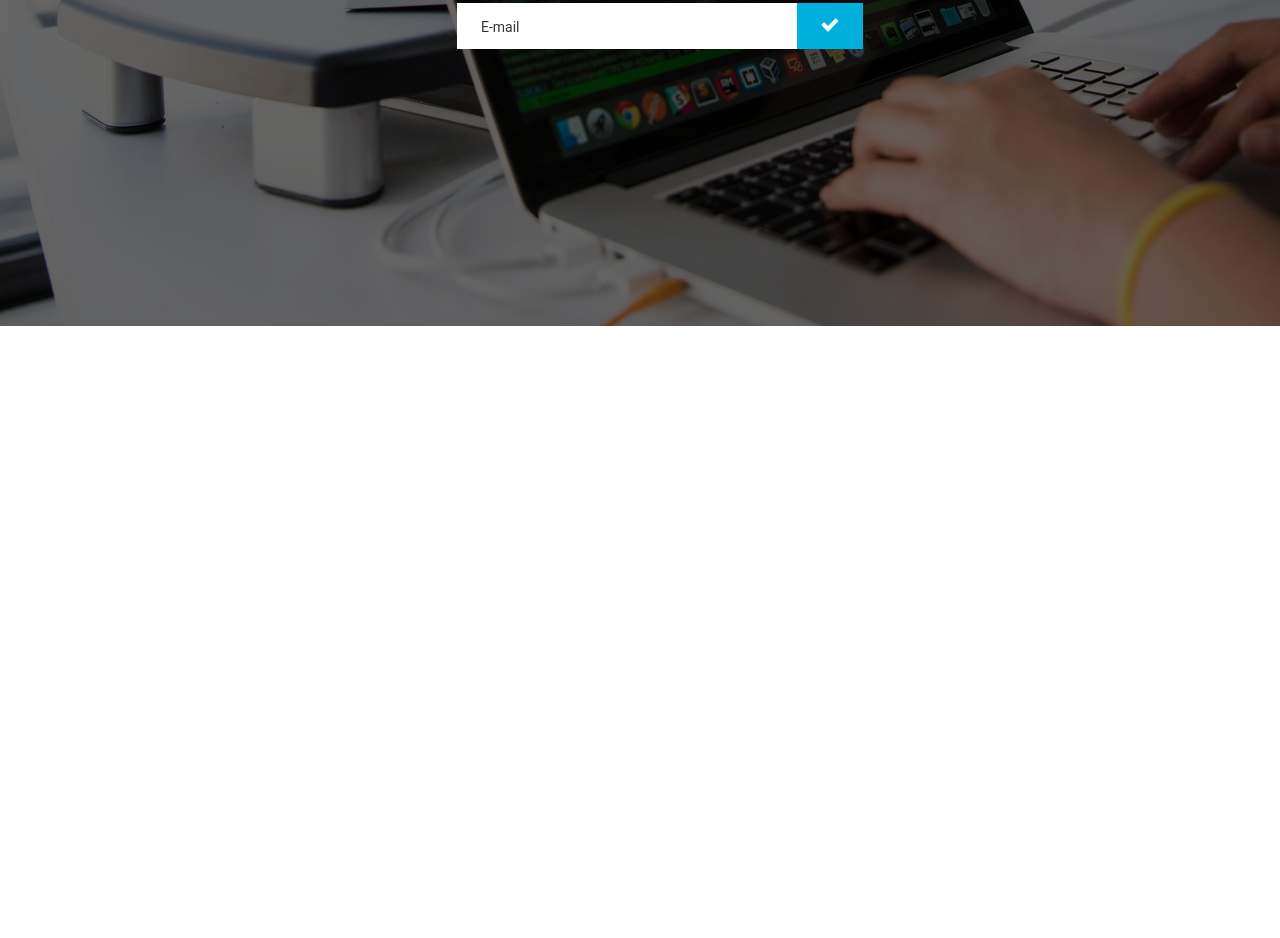
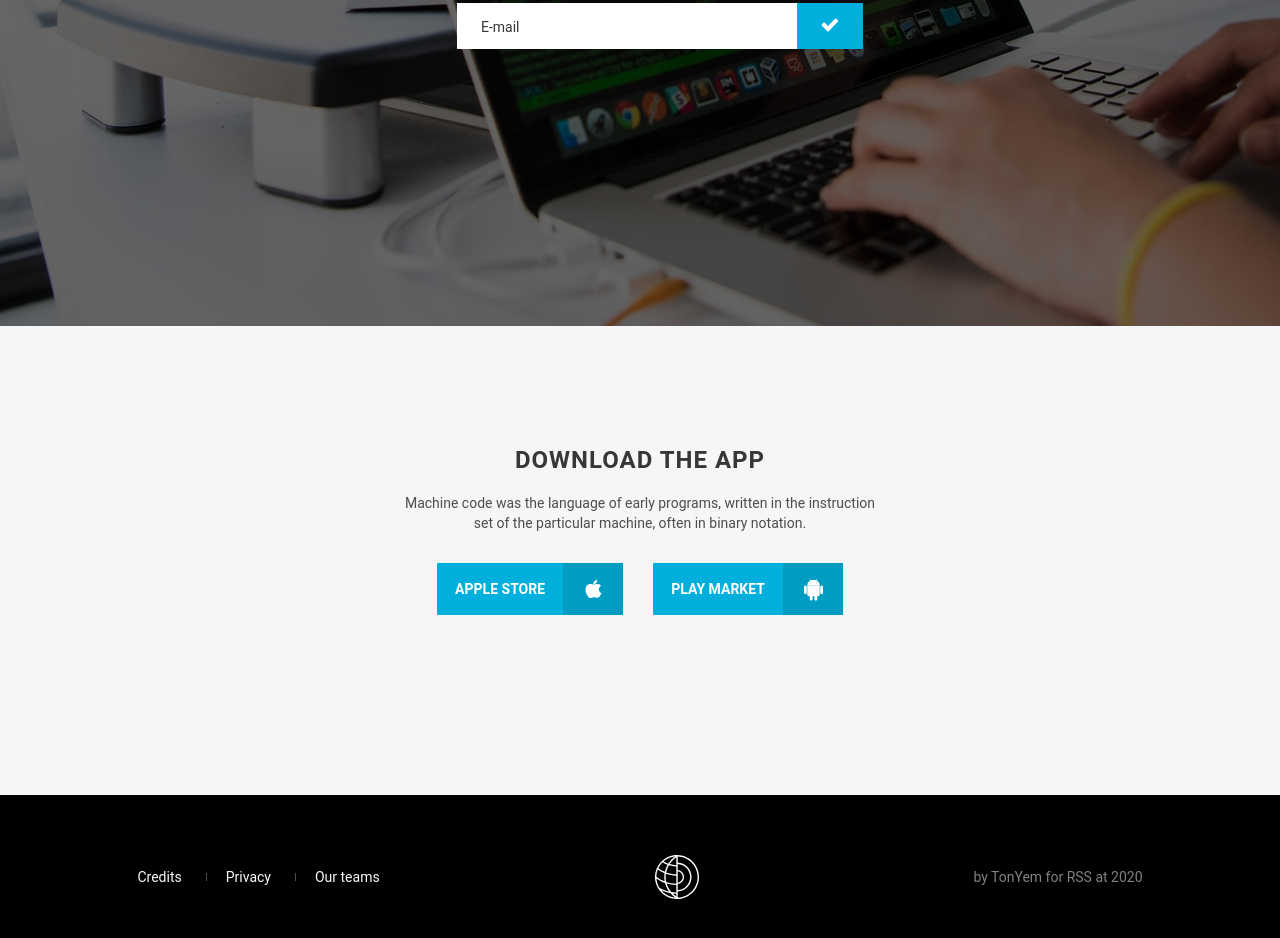
Before and after one commit to ShotAlex/webdev, a plain HTML site: page index.html in a window 1280 px wide. Shown: the part 2969-3907 px from the top of the page. Before the commit the page ends 3295 px from the top, so only its background shows below. Drawn offline with Linux system fonts and the light colour scheme.

Commit message:
feat: add dowloan section and footer

```diff
--- a/index.html
+++ b/index.html
@@ -76,12 +76,12 @@
 
 
     <section class="implement container">
-      <div class="idea-image">
+      <div class="implement-image">
         <img src="./assets/implement.png" alt="implement image">
       </div>
 
       <div class="implement-content">
-        <div class="idea-content__title">
+        <div class="implement-content__title">
           Implement right Code
         </div>
         <div class="implement-content__subtitle">
@@ -104,13 +104,50 @@
       </div>
     </section>
 
+    <section class="download">
+      <div class="download-container container">
+        <div class="download__title">
+          Download the App
+        </div>
+        <div class="download__subtitle">
+          Machine code was the language of early programs, written in the instruction set of the particular machine,
+          often in binary notation.
+        </div>
+
+        <div class="download__buttons">
+          <butoon class="download__buttons-store">
+            <span>
+              Apple store
+            </span>
+            <div class="download__buttons__img">
+              <img src="./assets/download-store.svg" alt="download app store">
+            </div>
+          </butoon>
+          <butoon class="download__buttons-store">
+            <span>
+              Play Market
+            </span>
+            <div class="download__buttons__img">
+              <img src="./assets/download-market.svg" alt="download app market">
+            </div>
+          </butoon>
+        </div>
+      </div>
+    </section>
   </main>
 
-
-
-
   <footer class="footer">
-
+    <div class="footer-container">
+      <nav class="footer__nav">
+        <a class="footer__nav-item" href="#">Credits</a>
+        <a class="footer__nav-item" href="#">Privacy</a>
+        <a class="footer__nav-item" href="#">Our teams</a>
+      </nav>
+      <img class="footer__logo" src="./assets/logo.svg" alt="logo">
+      <span class="footer__text">
+        by TonYem for RSS at 2020
+      </span>
+    </div>
   </footer>
 </body>
 </html>
--- a/style.css
+++ b/style.css
@@ -223,10 +223,134 @@
   outline: none;
 }
 
+/* DOWNLOAD */
+.download {
+  background: #F5F6F7;
+}
 
+.download-container {
+  padding: 120px 0 180px;
+}
+
+.download__title {
+  font-family: Roboto,sans-serif;
+  font-style: normal;
+  font-weight: bold;
+  font-size: 24px;
+  line-height: 28px;
+  text-align: center;
+  letter-spacing: 1px;
+  text-transform: uppercase;
+  color: #373737;
+}
+
+.download__subtitle {
+  max-width: 484px;
+  width: 100%;
+  margin: 20px auto 0;
+
+  font-family: Roboto, sans-serif;
+  font-style: normal;
+  font-weight: normal;
+  font-size: 14px;
+  line-height: 140%;
+  text-align: center;
+  color: #4E4E4E;
+}
+
+.download__buttons {
+  margin: 30px auto 0;
+  display: flex;
+  justify-content: space-around;
+  width: 436px;
+}
+
+.download__buttons-store,
+.download__buttons-market {
+  display: flex;
+  overflow: hidden;
+
+  font-family: Roboto, sans-serif;
+  font-style: normal;
+  font-weight: bold;
+  font-size: 14px;
+  line-height: 16px;
+  text-align: center;
+  text-transform: uppercase;
+  color: #fff;
+}
+
+.download__buttons-store span,
+.download__buttons-market span {
+    background: #00AFDB;
+    padding: 18px;
+}
+
+.download__buttons__img {
+  background: #009CC2;
+  width: 60px;
+  height: 100%;
+  display: flex;
+  align-items: center;
+  justify-content: center
+}
 /* --- END MAIN --- */
 
 
 
 /* FOOTER */
+.footer {
+  padding: 60px 0 80px;
+  background: #000000;
+}
+
+.footer-container {
+  display: flex;
+  align-items: center;
+  justify-content: space-around;
+  max-width: 1280px;
+  width: 100%;
+  margin: 0 auto;
+}
+
+.footer__nav {}
+
+.footer__nav-item {
+    font-family: Roboto,
+    sans-serif;
+    font-style: normal;
+    font-weight: normal;
+    font-size: 14px;
+    line-height: 140%;
+    color: #fff;
+    text-decoration: none;
+    cursor: pointer;
+    opacity: 0.98;
+}
+
+.footer__nav-item+.footer__nav-item {
+  margin-left: 40px;
+  position: relative;
+}
+
+.footer__nav-item+.footer__nav-item:after {
+  position: absolute;
+  content: "";
+  top: 4px;
+  left: -20px;
+  width: 1px;
+  height: 8px;
+  background-color: #4E4E4E;
+}
+
+.footer__logo {}
+
+.footer__text {
+  font-family: Roboto, sans-serif;
+  font-style: normal;
+  font-weight: normal;
+  font-size: 14px;
+  line-height: 140%;
+  color: #818181;
+}
 /* END FOOTER */
```
Also changed, not shown: assets/download-market.svg (added), assets/download-store.svg (added).
